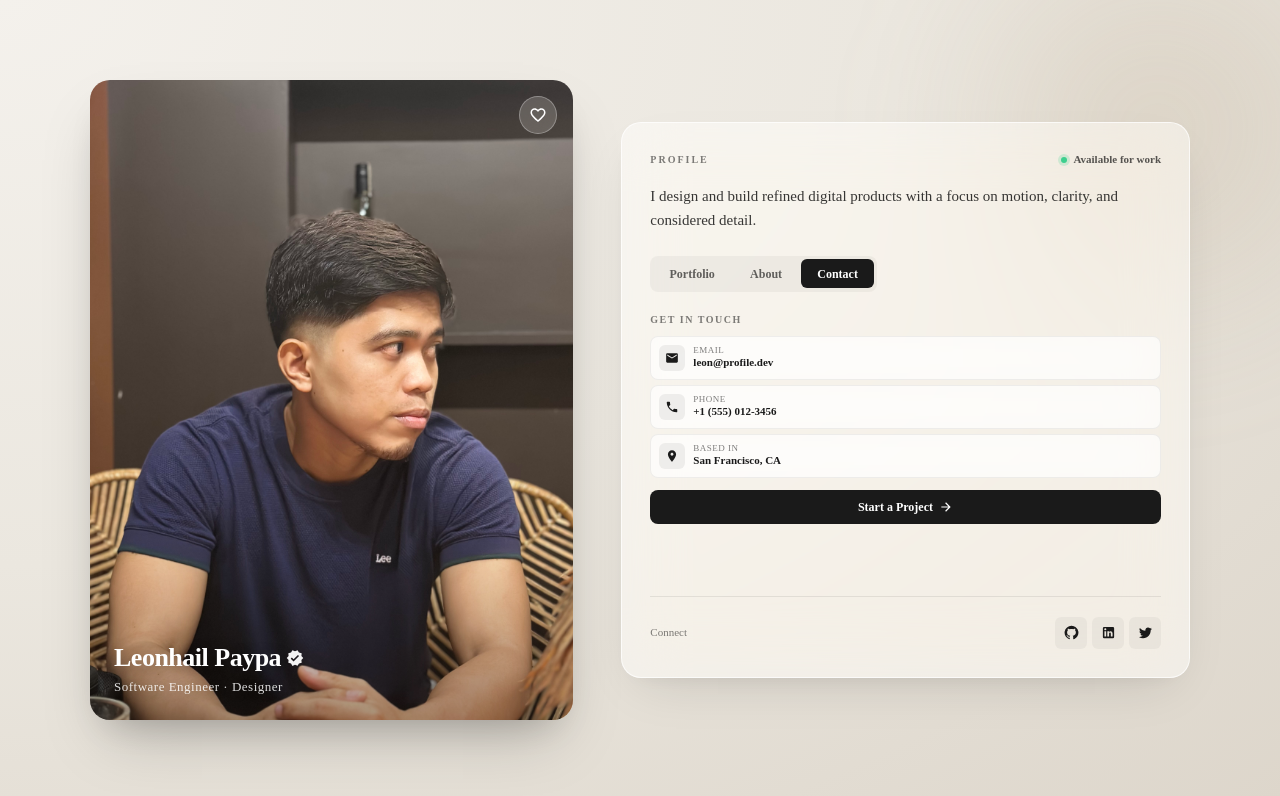
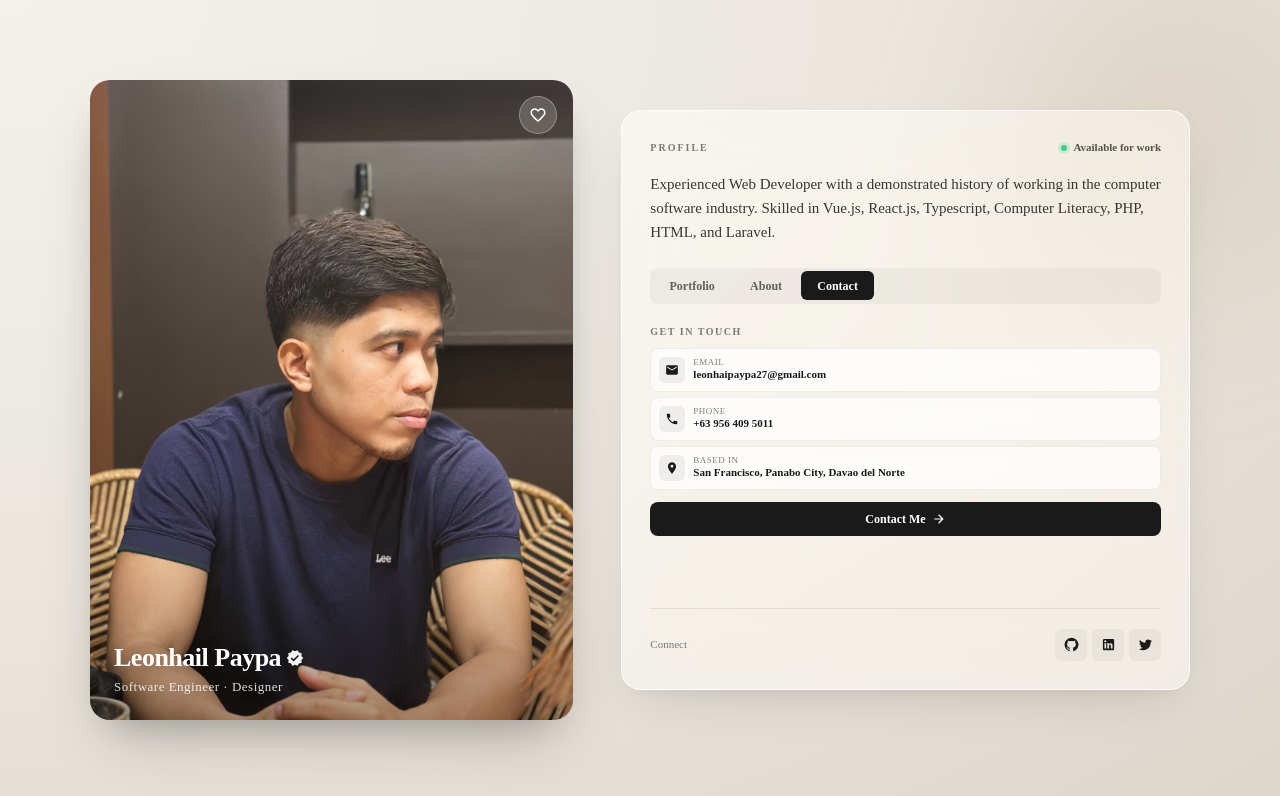
Before and after one commit to leonhail-nell/profile, a Next.js app: page / in a window 1280 px wide. Both pictures are taken after a click on the element "Contact". Shown: the top 796 px of the page. Built offline with nearby package versions, Linux system fonts and the light colour scheme.

Commit message:
refine contacts and label

```diff
--- a/app/components/ContactSlide.tsx
+++ b/app/components/ContactSlide.tsx
@@ -1,22 +1,45 @@
 "use client";
+import ArrowForwardIcon from "@mui/icons-material/ArrowForward";
+import EmailIcon from "@mui/icons-material/Email";
+import LocationOnIcon from "@mui/icons-material/LocationOn";
+import PhoneIcon from "@mui/icons-material/Phone";
 import Box from "@mui/material/Box";
 import Typography from "@mui/material/Typography";
 import { motion } from "framer-motion";
-import EmailIcon from "@mui/icons-material/Email";
-import PhoneIcon from "@mui/icons-material/Phone";
-import LocationOnIcon from "@mui/icons-material/LocationOn";
-import ArrowForwardIcon from "@mui/icons-material/ArrowForward";
 
 const contacts = [
-  { icon: <EmailIcon sx={{ fontSize: 14 }} />, label: "Email", value: "leon@profile.dev", href: "mailto:leon@profile.dev" },
-  { icon: <PhoneIcon sx={{ fontSize: 14 }} />, label: "Phone", value: "+1 (555) 012-3456", href: "tel:+15550123456" },
-  { icon: <LocationOnIcon sx={{ fontSize: 14 }} />, label: "Based in", value: "San Francisco, CA", href: "#" },
+  {
+    icon: <EmailIcon sx={{ fontSize: 14 }} />,
+    label: "Email",
+    value: "leonhaipaypa27@gmail.com",
+    href: "mailto:leonhaipaypa27@gmail.com",
+  },
+  {
+    icon: <PhoneIcon sx={{ fontSize: 14 }} />,
+    label: "Phone",
+    value: "+63 956 409 5011",
+    href: "tel:+639564095011",
+  },
+  {
+    icon: <LocationOnIcon sx={{ fontSize: 14 }} />,
+    label: "Based in",
+    value: "San Francisco, Panabo City, Davao del Norte",
+    href: "#",
+  },
 ];
 
 export default function ContactSlide() {
   return (
     <Box>
-      <Typography sx={{ fontSize: 10, fontWeight: 700, color: "rgba(0,0,0,0.5)", mb: 1.2, letterSpacing: 1.5 }}>
+      <Typography
+        sx={{
+          fontSize: 10,
+          fontWeight: 700,
+          color: "rgba(0,0,0,0.5)",
+          mb: 1.2,
+          letterSpacing: 1.5,
+        }}
+      >
         GET IN TOUCH
       </Typography>
 
@@ -61,10 +84,27 @@ export default function ContactSlide() {
                 {c.icon}
               </Box>
               <Box sx={{ flex: 1, minWidth: 0 }}>
-                <Typography sx={{ fontSize: 9, color: "rgba(0,0,0,0.5)", letterSpacing: 0.5, lineHeight: 1 }}>
+                <Typography
+                  sx={{
+                    fontSize: 9,
+                    color: "rgba(0,0,0,0.5)",
+                    letterSpacing: 0.5,
+                    lineHeight: 1,
+                  }}
+                >
                   {c.label.toUpperCase()}
                 </Typography>
-                <Typography sx={{ fontSize: 11, fontWeight: 600, color: "#1a1a1a", lineHeight: 1.3, overflow: "hidden", textOverflow: "ellipsis", whiteSpace: "nowrap" }}>
+                <Typography
+                  sx={{
+                    fontSize: 11,
+                    fontWeight: 600,
+                    color: "#1a1a1a",
+                    lineHeight: 1.3,
+                    overflow: "hidden",
+                    textOverflow: "ellipsis",
+                    whiteSpace: "nowrap",
+                  }}
+                >
                   {c.value}
                 </Typography>
               </Box>
@@ -80,7 +120,7 @@ export default function ContactSlide() {
       >
         <Box
           component="a"
-          href="mailto:leon@profile.dev"
+          href="mailto:leonhaipaypa27@gmail.com"
           sx={{
             display: "flex",
             alignItems: "center",
@@ -98,7 +138,7 @@ export default function ContactSlide() {
             "&:hover": { background: "#000", transform: "translateY(-1px)" },
           }}
         >
-          Start a Project
+          Contact Me
           <ArrowForwardIcon sx={{ fontSize: 14 }} />
         </Box>
       </motion.div>
--- a/app/layout.tsx
+++ b/app/layout.tsx
@@ -9,7 +9,7 @@ const geistSans = Geist({
 });
 
 export const metadata: Metadata = {
-  title: "Profile",
+  title: "Leonhail Paypa",
   description: "Personal profile",
 };
 
--- a/app/page.tsx
+++ b/app/page.tsx
@@ -263,8 +263,9 @@ export default function ProfilePage() {
                 fontWeight: 400,
               }}
             >
-              I design and build refined digital products with a focus on
-              motion, clarity, and considered detail.
+              Experienced Web Developer with a demonstrated history of working
+              in the computer software industry. Skilled in Vue.js, React.js,
+              Typescript, Computer Literacy, PHP, HTML, and Laravel.
             </Typography>
 
             {/* Tab navigation */}
@@ -276,7 +277,7 @@ export default function ProfilePage() {
                 p: 0.4,
                 background: "rgba(0,0,0,0.04)",
                 borderRadius: 2,
-                width: "fit-content",
+                width: "100%",
               }}
             >
               {SLIDES.map((s, i) => (
```
